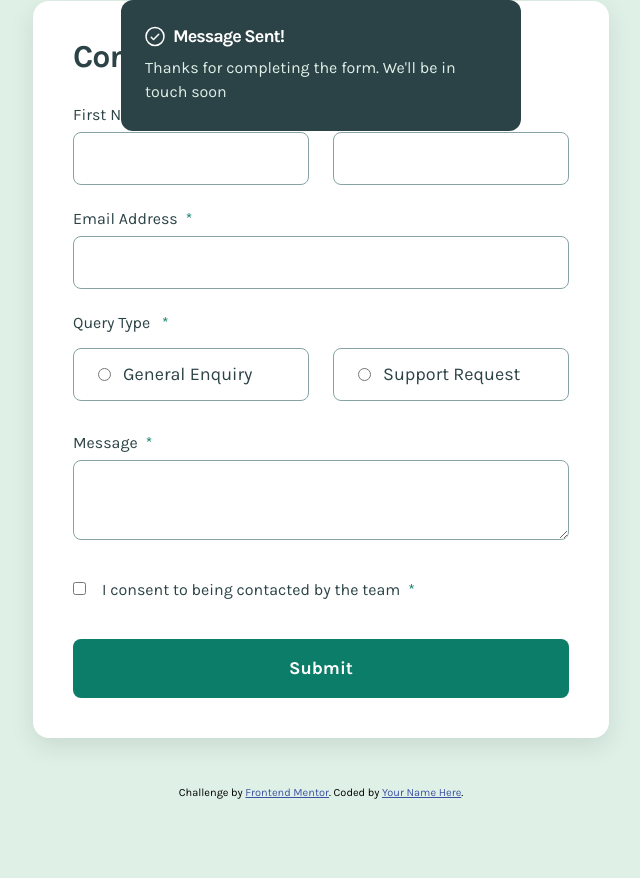
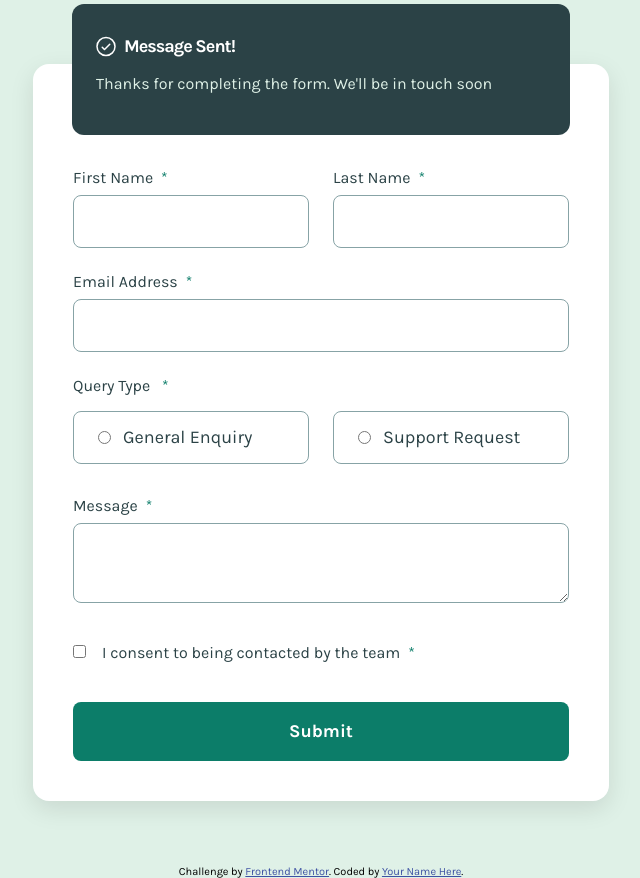
Before and after one commit to Coder-Liz/contact-form, a plain HTML site: page index.html in a window 1280 px wide. Shown: the whole page, without its empty margins (319-959 px from the left). Before the commit the page ends 800 px from the top, so only its background shows below. Drawn offline with Linux system fonts and the light colour scheme.

Commit message:
edit partials

```diff
--- a/app/scss/components/_contact.scss
+++ b/app/scss/components/_contact.scss
@@ -1,7 +1,10 @@
 @use '../util' as u;
 
 .contact {
-  position: relative;
+  // position: relative;
+  // overflow: visible;
+  padding-block: 4rem;
+
   &__wrapper-success {
     display: grid;
     gap: 8px;
@@ -10,16 +13,17 @@
     border-radius: 12px;
 
     width: min(100% - u.rem(48));
-    max-width: 400px;
+    max-width: 498px;
     height: 131px;
 
-    position: fixed;
+    position: absolute;
     top: 0;
-    left: 0;
-    right: 0;
+    left: 50%;
+    transform: translateX(-50%);
+    z-index: 10;
 
     @include u.breakpoint(medium) {
-      width: 498px;
+      top: -60px;
     }
   }
 
@@ -38,7 +42,9 @@
     background-color: var(--clr-white);
     border-radius: 16px;
     box-shadow: 0 8px 24px var(--clr-box-shadow);
-    height: auto;
+
+    // new adjustment
+    position: relative;
   }
 
   &__form {
--- a/app/scss/global/_boilerplate.scss
+++ b/app/scss/global/_boilerplate.scss
@@ -14,10 +14,9 @@ body {
   font-weight: 400;
   background: var(--clr-green-200);
   min-height: 100vh;
-  display: flex;
-  flex-direction: column;
-  align-items: center;
-  justify-content: center;
+
+  display: grid;
+  place-content: center;
 }
 
 .visually-hidden {
@@ -33,7 +32,3 @@ fieldset {
   border: none;
   outline: none;
 }
-
-footer {
-  margin-top: 3rem;
-}
--- a/index.html
+++ b/index.html
@@ -27,15 +27,16 @@
   <body>
     <main>
       <section class="contact">
-        <div class="wrapper contact__wrapper-success">
-          <div class="contact__span-wrapper">
-            <img src="/img/icon-success-check.svg" alt="" />
-            <span>Message Sent!</span>
-          </div>
-          <p>Thanks for completing the form. We'll be in touch soon</p>
-        </div>
         <div class="wrapper contact__wrapper">
           <h1>Contact Us</h1>
+          <!-- Success Message inside form wrapper -->
+          <div class="contact__wrapper-success">
+            <div class="contact__span-wrapper">
+              <img src="/img/icon-success-check.svg" alt="" />
+              <span>Message Sent!</span>
+            </div>
+            <p>Thanks for completing the form. We'll be in touch soon</p>
+          </div>
           <form id="contact-form" class="contact__form">
             <fieldset class="contact__fieldset">
               <legend class="visually-hidden">Name & Email</legend>
```
Also changed, not shown: dist/style.css, 1 other file.
